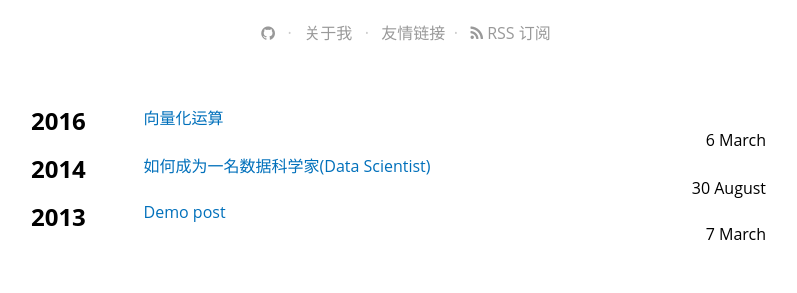
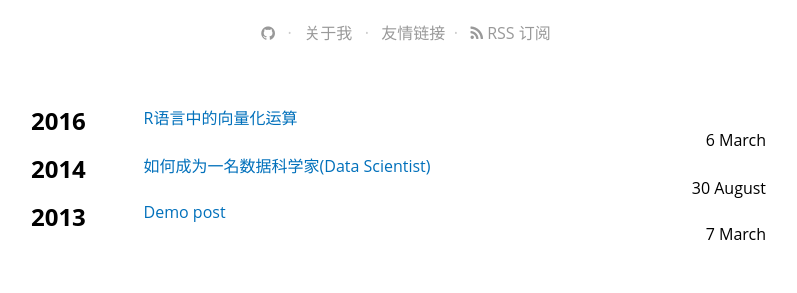
Before and after one commit to louis1991/louis1991.github.io, a Jekyll site: the page built from index.html, in a window 1280 px wide. Shown: the part 619-912 px from the top of the page, without its empty margins (234-1031 px from the left). Built offline with Jekyll 4.4.1, drawn with Linux system fonts in a browser that asks for light colours; nearby versions of some CDN libraries; some web fonts are replaced; Markdown is read by kramdown in place of the engine named in the settings; the list of posts is cut into pages by our own code.

Commit message:
Update 2016-03-06-向量化运算.html

```diff
--- a/_posts/2016-03-06-向量化运算.html
+++ b/_posts/2016-03-06-向量化运算.html
@@ -1,3 +1,8 @@
+---
+layout: post
+title: R语言中的向量化运算
+---
+
 <!DOCTYPE html>
 
 <html xmlns="http://www.w3.org/1999/xhtml">
```
